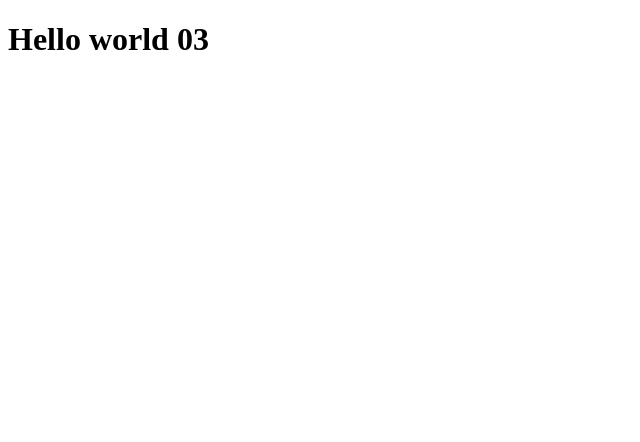
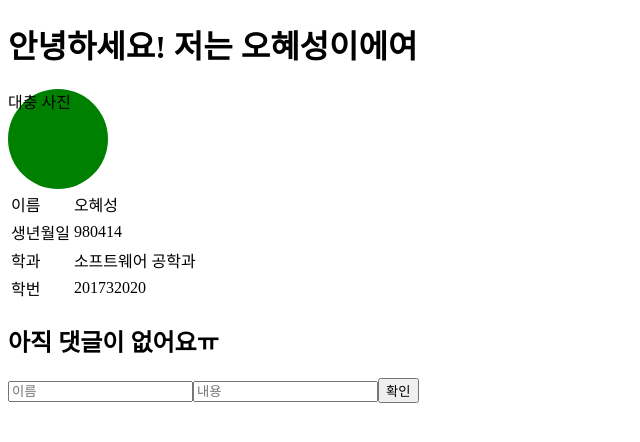
Before and after one commit to dogVelopers/2022_FE_React_03, a React (Create React App) app: page / in a window 1280 px wide. Shown: the top 442 px of the page, without its empty margins (0-640 px from the left). Built offline with nearby package versions, Linux system fonts and the light colour scheme.

Commit message:
06번 과제 예시

```diff
--- a/src/App.tsx
+++ b/src/App.tsx
@@ -1,8 +1,14 @@
+import CommentSection from "./components/CommentSection";
+import Introduce from "./components/Introduce";
+
 function App() {
   return (
-    <div>
-      <h1>Hello world 03</h1>
-    </div>
+    <main>
+      <h1>안녕하세요! 저는 오혜성이에여</h1>
+
+      <Introduce />
+      <CommentSection />
+    </main>
   );
 }
 
--- /dev/null
+++ b/src/components/CommentSection.tsx
@@ -0,0 +1,56 @@
+import { ChangeEvent, FormEvent, useState } from "react";
+
+interface IComment {
+  name: string;
+  content: string;
+}
+
+export default function CommentSection() {
+  const [comments, setComments] = useState<IComment[]>([]);
+  const [nameValue, setNameValue] = useState<string>("");
+  const [contentValue, setContentValue] = useState<string>("");
+
+  function onSubmit(e: FormEvent<HTMLFormElement>) {
+    e.preventDefault();
+    setComments((prev) => [
+      ...prev,
+      { name: nameValue, content: contentValue },
+    ]);
+
+    setNameValue("");
+    setContentValue("");
+  }
+
+  function onChangeName(e: ChangeEvent<HTMLInputElement>) {
+    setNameValue(e.target.value);
+  }
+
+  function onChangeContent(e: ChangeEvent<HTMLInputElement>) {
+    setContentValue(e.target.value);
+  }
+
+  return (
+    <section>
+      <h2>{comments.length === 0 ? <>아직 댓글이 없어요ㅠ</> : <>댓글들</>}</h2>
+      <form onSubmit={onSubmit}>
+        <input placeholder="이름" value={nameValue} onChange={onChangeName} />
+        <input
+          placeholder="내용"
+          value={contentValue}
+          onChange={onChangeContent}
+        />
+        <button>확인</button>
+      </form>
+
+      <div>
+        {comments.map((comment) => (
+          <div>
+            <p>
+              {comment.name} : {comment.content}
+            </p>
+          </div>
+        ))}
+      </div>
+    </section>
+  );
+}
--- /dev/null
+++ b/src/components/Introduce.tsx
@@ -0,0 +1,32 @@
+export default function Introduce() {
+  return (
+    <section>
+      <div
+        style={{
+          width: "100px",
+          height: "100px",
+          borderRadius: "50%",
+          backgroundColor: "green",
+        }}
+      >대충 사진</div>
+      <table>
+        <tr>
+          <td>이름</td>
+          <td>오혜성</td>
+        </tr>
+        <tr>
+          <td>생년월일</td>
+          <td>980414</td>
+        </tr>
+        <tr>
+          <td>학과</td>
+          <td>소프트웨어 공학과</td>
+        </tr>
+        <tr>
+          <td>학번</td>
+          <td>201732020</td>
+        </tr>
+      </table>
+    </section>
+  );
+}
```
